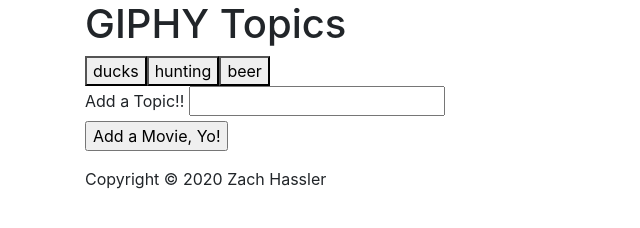
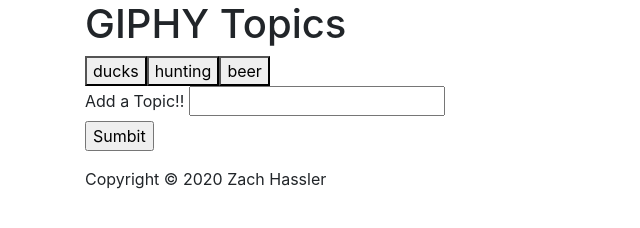
Before and after one commit to Topduck/GIPHY_API_Page, a plain HTML site: page index.html in a window 1280 px wide. Shown: the whole page, without its empty margins (0-640 px from the left). Drawn offline with nearby package versions, Linux system fonts and the light colour scheme.

Commit message:
figured out my incorrect working

```diff
--- a/index.html
+++ b/index.html
@@ -23,7 +23,7 @@
         <input type="text" id="topic-input">
         <br>
         <!-- Button triggers new topic to be added -->
-        <input id="add-topic" type="submit" value="Add a Movie, Yo!">
+        <input id="add-topic" type="submit" value="Sumbit">
         </form>
     <div id="gifs"></div>
 
```
